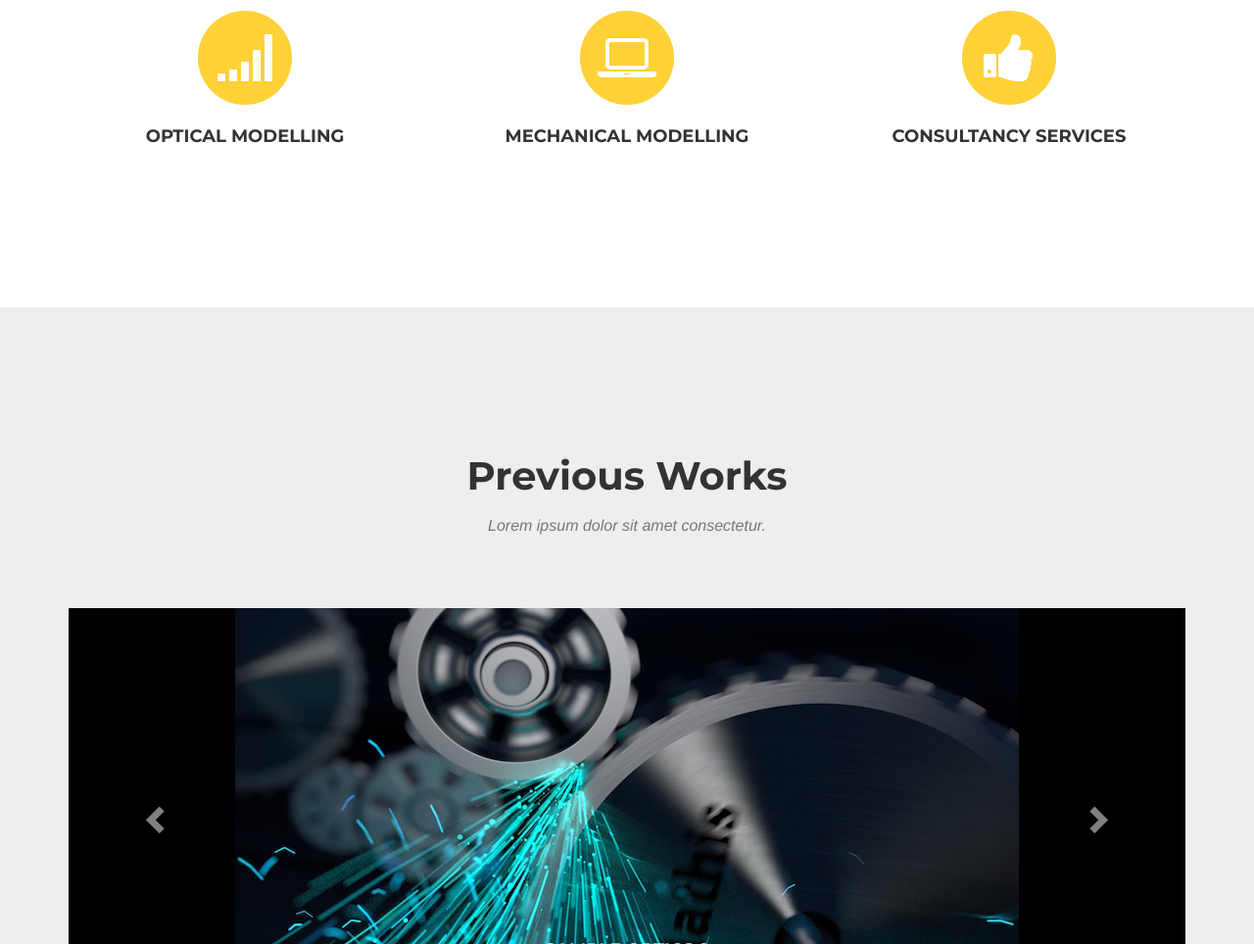
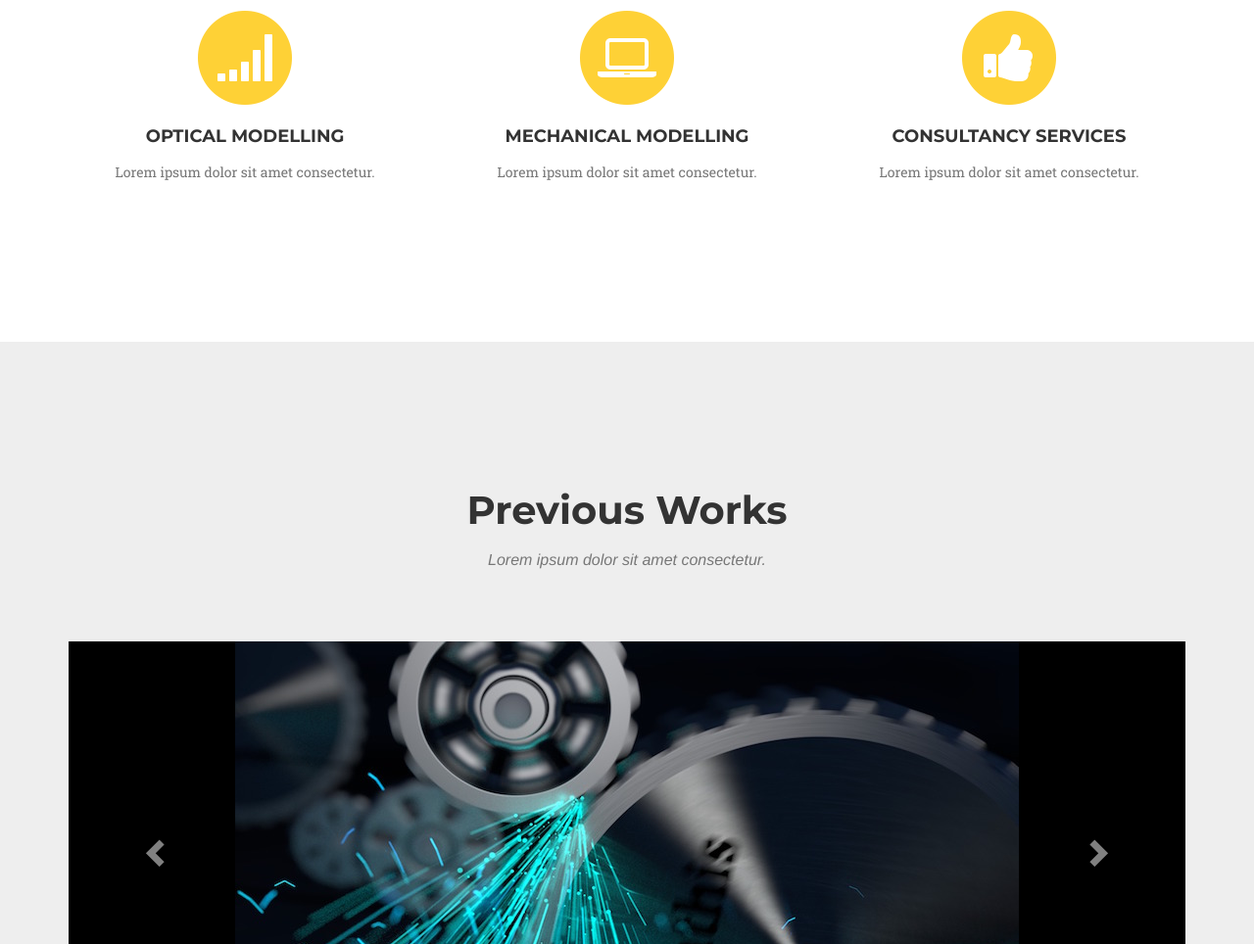
Before and after one commit to isra-shabir/landing_page_proj, a website: page index.html in a window 1280 px wide. Shown: the part 994-1958 px from the top of the page at 98% size. Drawn offline with nearby package versions, Linux system fonts and the light colour scheme; a web font is replaced by a local one.

Commit message:
text addition

```diff
--- a/index.html
+++ b/index.html
@@ -99,6 +99,7 @@
                         <i class="fa fontawesome-icon fa-signal circle-yes fa-stack-1x fa-inverse"></i>
                     </span>
                     <h4 class="service-heading">OPTICAL MODELLING</h4>
+                    <p class="text-muted">Lorem ipsum dolor sit amet consectetur.</p>
 
                 </div>
                 <div class="col-md-4">
@@ -107,6 +108,8 @@
                         <i class="fa fa-laptop fa-stack-1x fa-inverse"></i>
                     </span>
                     <h4 class="service-heading">MECHANICAL MODELLING</h4>
+                    <p class="text-muted">Lorem ipsum dolor sit amet consectetur.</p>
+
 
                 </div>
                 <div class="col-md-4">
@@ -115,6 +118,8 @@
                         <i class="fa fontawesome-icon fa-thumbs-up circle-yes fa-stack-1x fa-inverse"></i>
                     </span>
                     <h4 class="service-heading">CONSULTANCY SERVICES</h4>
+                    <p class="text-muted">Lorem ipsum dolor sit amet consectetur.</p>
+
 
                 </div>
             </div>
```
